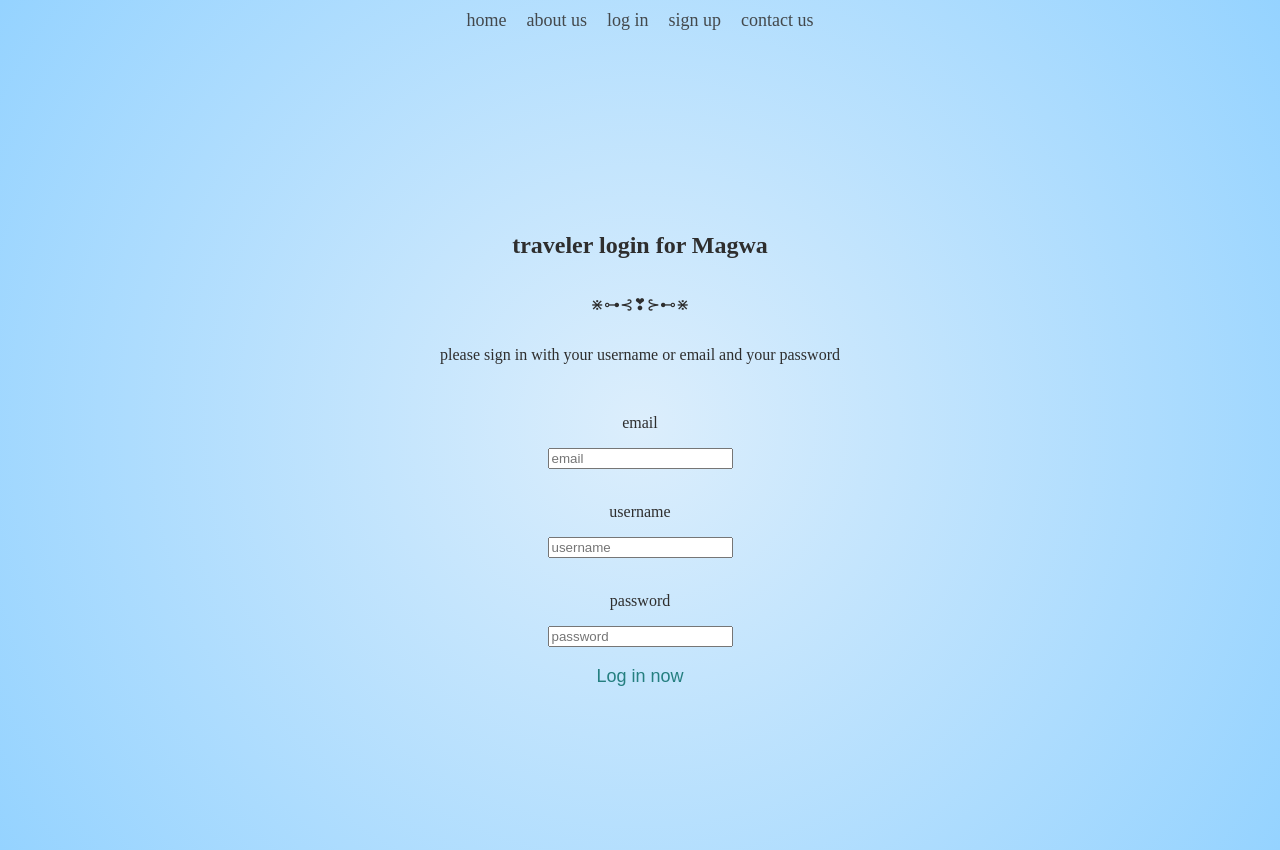
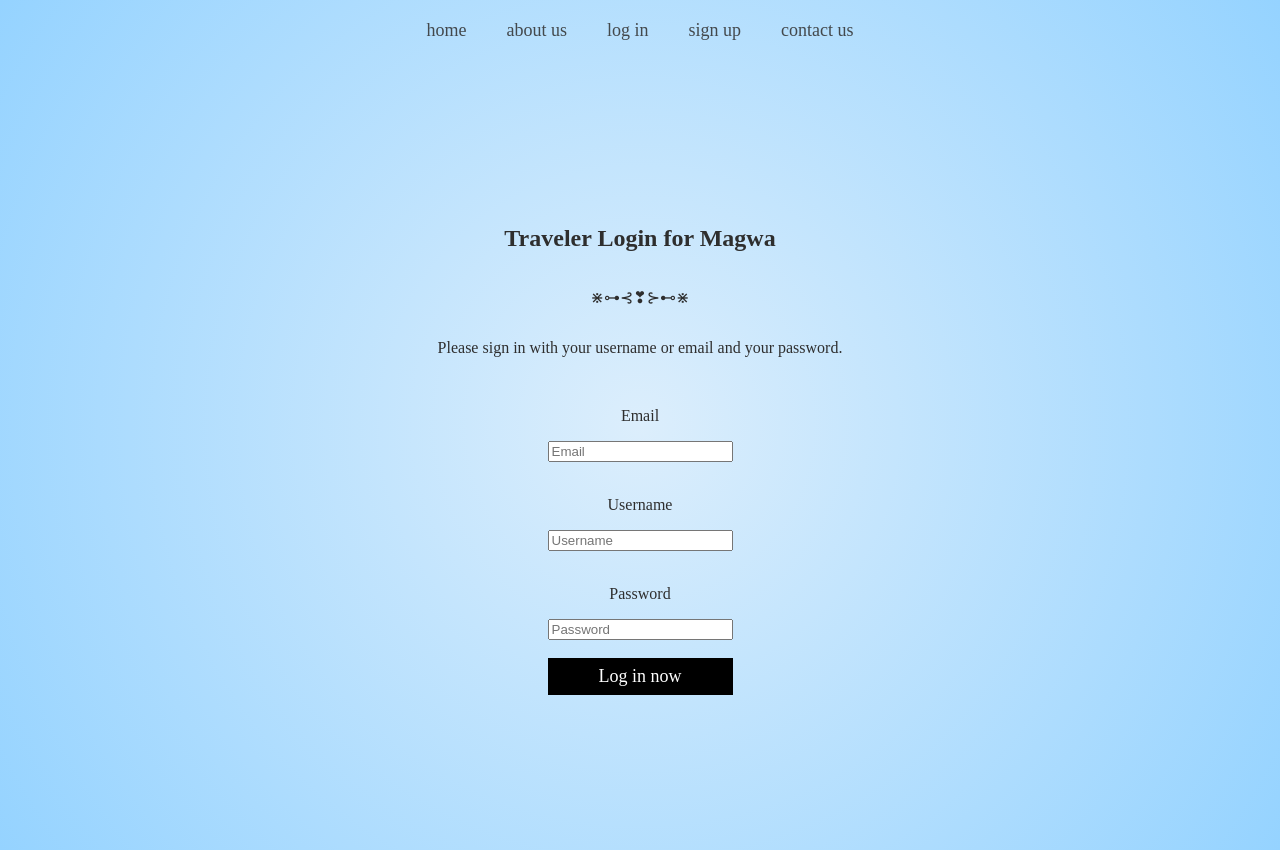
Before and after one commit to tessmueske/tourism-app, a React (Create React App) app in the folder client/: page /login/traveler in a window 1280 px wide. Built offline with nearby package versions, Linux system fonts and the light colour scheme; no server answers; a web font is replaced by a local one.

Commit message:
backend routing for updating profile updated

```diff
--- /dev/null
+++ b/client/src/card.css
@@ -0,0 +1,38 @@
+.card {
+    box-shadow: 0 4px 8px 0 rgba(0, 0, 0, 0.2);
+    max-width: 300px;
+    margin: auto;
+    text-align: center;
+    margin-top: 100px;
+    background-color: #f2f9ff;
+    border-radius: 10px;
+    padding: 20px;
+}
+
+  .title {
+    color: grey;
+    font-size: 18px;
+  }
+
+  button {
+    border: none;
+    outline: 0;
+    display: inline-block;
+    padding: 8px;
+    color: white;
+    background-color: #000;
+    text-align: center;
+    cursor: pointer;
+    width: 100%;
+    font-size: 18px;
+  }
+
+  a {
+    text-decoration: none;
+    font-size: 22px;
+    color: black;
+  }
+
+  button:hover, a:hover {
+    opacity: 0.7;
+  }
--- a/client/src/components/AdvertiserLogin.js
+++ b/client/src/components/AdvertiserLogin.js
@@ -31,7 +31,7 @@ function AdvertiserLogin({ setUser }) {
           setSubmitting(false);
           if (r.ok) {
             r.json().then((userData) => {
-              setUser(userData);
+              setUser({ username: userData.username, email: userData.email });
               navigate("/welcome/home");
             });
           } else {
--- a/client/src/components/App.js
+++ b/client/src/components/App.js
@@ -76,6 +76,7 @@ function App() {
               <Route path="/profile/user/:email" element={<MyProfile />} />
               <Route path="/profile/user/:email/update" element={<UpdateProfile />} />
               <Route path="/community" element={<CommunityDiscussion />} />
+              <Route path="/contact" element={<Contact />} />
             </>
           )}
         </Routes>
--- a/client/src/components/CommunityDiscussion.js
+++ b/client/src/components/CommunityDiscussion.js
@@ -3,7 +3,7 @@ import '../index.css';
 
 function CommunityDiscussion() {
   return (
-    <div>
+    <div className="profile-display card">
       <p>community discussion page</p>
     </div>
   );
--- a/client/src/components/LocalExpertLogin.js
+++ b/client/src/components/LocalExpertLogin.js
@@ -27,7 +27,7 @@ function LocalExpertLogin({ setUser }) {
         setSubmitting(false);
         if (r.ok) {
           r.json().then((userData) => {
-            setUser(userData);
+            setUser({ username: userData.username, email: userData.email });
             navigate("/welcome/home");
           });
         } else {
--- a/client/src/components/NavBar.js
+++ b/client/src/components/NavBar.js
@@ -11,7 +11,6 @@ function NavBar({ user, handleLogout }) {
       navigate("/");
     }
   };
-
 
   return (
     <nav>
@@ -42,7 +41,12 @@ function NavBar({ user, handleLogout }) {
             <li>
               <Link to="/profile/user/:user_id">my profile</Link>
             </li>
+            <li>
               <Link to="/community">community discussion</Link>
+            </li>
+            <li>
+              <Link to="/contact">contact us</Link>
+            </li>
             <li>
               <button onClick={confirmLogout}>log out</button>
             </li>
--- a/client/src/components/TravelerLogin.js
+++ b/client/src/components/TravelerLogin.js
@@ -1,24 +1,28 @@
 import React from "react";
 import { useNavigate } from "react-router-dom";
 import { Formik, Form, Field, ErrorMessage } from "formik";
+import { useUserContext } from "./UserContext";
 import * as Yup from 'yup';
 import '../index.css';
 
 function TravelerLogin({ setUser }) {
-
+  const { setEmail, setUsername } = useUserContext();
   const navigate = useNavigate();
 
   const validationSchema = Yup.object().shape({
-    username: Yup.string(),
-    email: Yup.string().email("Invalid email format"),
+    email: Yup.string()
+      .email("Invalid email format")
+      .notRequired(),
+    username: Yup.string()
+      .notRequired(),
     password: Yup.string().required("Password is required"),
-  }).test({
-    name: "username-or-email-required",
-    message: "Either username or email is required",
-    test: function (value) {
-      return value.username || value.email;
-    },
-  });
+  }).test(
+    "email-or-username",
+    "Either email or username is required",
+    (value) => {
+      return value.email || value.username;
+    }
+  );
 
   const handleLogin = ({ username, email, password }, { setSubmitting, setErrors }) => {
     fetch("/login/traveler", {
@@ -49,9 +53,9 @@ function TravelerLogin({ setUser }) {
 
   return (
     <div className="account-center-container">
-      <h2>traveler login for Magwa</h2>
+      <h2>Traveler Login for Magwa</h2>
       <p>⋇⊶⊰❣⊱⊷⋇</p>
-      <p>please sign in with your username or email and your password</p>
+      <p>Please sign in with your username or email and your password.</p>
       <br />
 
       <Formik
@@ -62,11 +66,11 @@ function TravelerLogin({ setUser }) {
         {({ isSubmitting, errors }) => (
           <Form>
             <div className="inputContainer">
-              <p>email</p>
+              <p>Email</p>
               <Field
                 type="email"
                 name="email"
-                placeholder="email"
+                placeholder="Email"
                 className="inputBox"
               />
               <ErrorMessage name="email" component="div" className="errorLabel" />
@@ -74,11 +78,11 @@ function TravelerLogin({ setUser }) {
             <br />
 
             <div className="inputContainer">
-              <p>username</p>
+              <p>Username</p>
               <Field
                 type="text"
                 name="username"
-                placeholder="username"
+                placeholder="Username"
                 className="inputBox"
               />
               <ErrorMessage name="username" component="div" className="errorLabel" />
@@ -86,11 +90,11 @@ function TravelerLogin({ setUser }) {
             <br />
 
             <div className="inputContainer">
-              <p>password</p>
+              <p>Password</p>
               <Field
                 type="password"
                 name="password"
-                placeholder="password"
+                placeholder="Password"
                 className="inputBox"
               />
               <ErrorMessage name="password" component="div" className="errorLabel" />
@@ -102,7 +106,7 @@ function TravelerLogin({ setUser }) {
             </button>
 
             {errors.api && (
-              <p style={{ color: "red" }}>{errors.api.join(", ")}</p>
+              <p style={{ color: "red" }}>{errors.api}</p>
             )}
           </Form>
         )}
--- a/client/src/components/TravelerSignup.js
+++ b/client/src/components/TravelerSignup.js
@@ -38,7 +38,7 @@ function TravelerSignup() {
         .then((r) => {
           if (r.ok) {
             r.json().then((userData) => {
-              setUser(userData);
+              setUser({ username: userData.username, email: userData.email });
               navigate("/welcome/home");
             });
           } else {
--- a/client/src/components/UserContext.js
+++ b/client/src/components/UserContext.js
@@ -4,7 +4,12 @@ const UserContext = createContext();
 
 export const UserProvider = ({ children }) => {
   const [email, setEmail] = useState("user@example.com");
-  const [username, setUsername] = useState("exampleuser");
+  const [username, setUsername] = useState("user");
+
+  const updateUser = (userData) => {
+    setEmail(userData.email);
+    setUsername(userData.username);
+  };
 
   return (
     <UserContext.Provider value={{ email, setEmail, username, setUsername }}>
--- a/client/src/components/Welcome.js
+++ b/client/src/components/Welcome.js
@@ -4,8 +4,12 @@ import '../index.css';
 function Welcome() {
   return (
     <div>
-      <div className='center-container'>
-        <h1>this is your homepage!</h1>
+      <div className='welcome-center-container'>
+        <h2>welcome to magwa!</h2>
+        <h3>⋇⊶⊰❣⊱⊷⋇</h3>
+        <p>we connect travelers with local experts and advertisers in the canary islands.</p>
+        <p>above, you'll find links to view and edit your profile, as well as a community discussion forum allowing you to ask questions and view or comment on discussions.</p>
+        <h2>⋇⊶⊰❣⊱⊷⋇</h2>
       </div>
     </div>
   );
--- a/client/src/index.css
+++ b/client/src/index.css
@@ -1,6 +1,6 @@
 :root {
   --header: #fff;
-  --link: #dceefc;
+  --link: #153751;
   --dark-sea-blue: #257f80;
   --text: hsla(0, 0%, 20%, 0.88);
   --gradient-bg: radial-gradient(circle, #dceefc, #95d3ff);
@@ -75,6 +75,19 @@ h1 {
   margin: 0 auto;
 }
 
+.welcome-center-container {
+  display: flex;
+  flex-direction: column;
+  align-items: center;
+  justify-content: center;
+  text-align: center;
+  padding-top: 50px;
+  width: 100%;
+  height: 100vh;
+  max-width: 600px;
+  margin: 0 auto;
+}
+
 
 .center-container {
   display: flex;
@@ -96,6 +109,7 @@ a, button {
   background: none;
   border: none;
   cursor: pointer;
+  font-family: inherit;
 }
 
 a:hover, button:hover {
@@ -132,11 +146,11 @@ nav ul {
 }
 
 nav li {
-  display: inline;
+  display: flex;
+  align-items: center;
 }
 
-nav a,
-nav button {
+nav a, nav button {
   color: var(--text);
   text-decoration: none;
   font-size: 18px;
@@ -144,9 +158,18 @@ nav button {
   background: none;
   border: none;
   cursor: pointer;
+  font-family: inherit;
+  padding: 10px;
 }
 
-nav a:hover,
-nav button:hover {
+nav a:hover, nav button:hover {
   color: var(--dark-sea-blue);
 }
+
+nav a:focus, nav button:focus {
+  color: var(--link);
+}
+
+nav a:active, nav button:active {
+  color: var(--dark-sea-blue);
+}
```
Also changed, not shown: client/src/components/MyProfile.js (+15 -5 lines), 2 other files (tests, documents, lock files or other folders).
